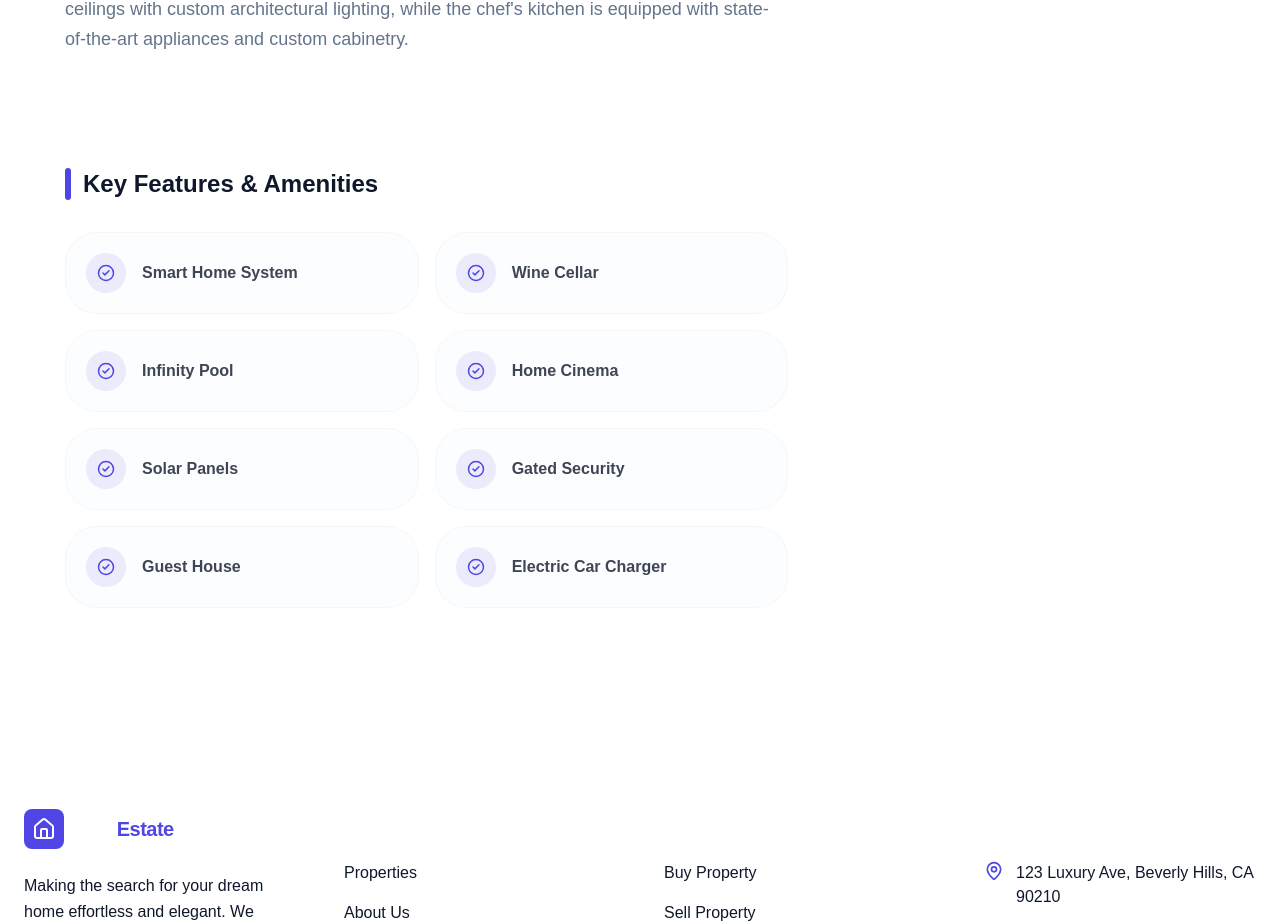
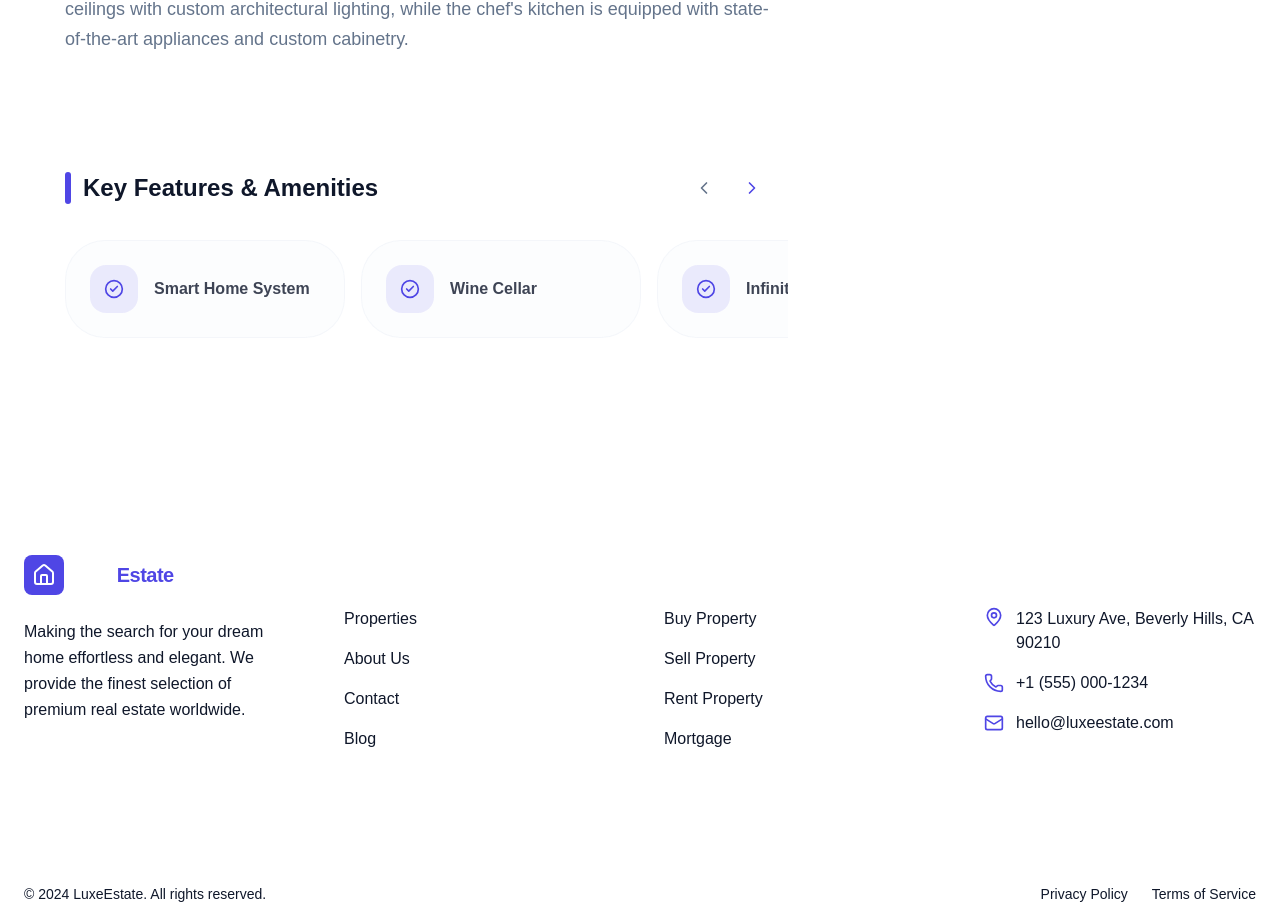
Before and after one commit to ankushsingh003/Real-Estate, a React app in the folder frontend/: page /property/1 in a window 1280 px wide. Shown: the part 1593-2517 px from the top of the page. Built offline with nearby package versions, Linux system fonts and the light colour scheme; the HTML template or start-up script is replaced by a standard one.

Commit message:
feat: Implement functional horizontal amenities slider with smooth-scrolling navigation

```diff
--- a/frontend/src/index.css
+++ b/frontend/src/index.css
@@ -69,4 +69,12 @@
   .text-balance {
     text-wrap: balance;
   }
+
+  .scrollbar-hide::-webkit-scrollbar {
+    display: none;
+  }
+  .scrollbar-hide {
+    -ms-overflow-style: none;
+    scrollbar-width: none;
+  }
 }
--- a/frontend/src/pages/PropertyDetails.jsx
+++ b/frontend/src/pages/PropertyDetails.jsx
@@ -151,22 +151,47 @@ const PropertyDetails = () => {
                 </p>
               </div>
 
-              <div className="glass p-10 rounded-[2.5rem] space-y-8">
-                <h2 className="text-2xl font-bold flex items-center gap-3">
-                  <div className="w-1.5 h-8 bg-primary rounded-full"></div>
-                  Key Features & Amenities
-                </h2>
-                <div className="grid grid-cols-1 md:grid-cols-2 gap-4">
+              <div className="glass p-10 rounded-[2.5rem] space-y-8 overflow-hidden">
+                <div className="flex flex-between items-center pr-4">
+                  <h2 className="text-2xl font-bold flex items-center gap-3">
+                    <div className="w-1.5 h-8 bg-primary rounded-full"></div>
+                    Key Features & Amenities
+                  </h2>
+                  <div className="flex gap-2">
+                    <button
+                      onClick={() => {
+                        const slider = document.getElementById('amenities-slider');
+                        slider.scrollBy({ left: -300, behavior: 'smooth' });
+                      }}
+                      className="w-10 h-10 rounded-full border border-border flex-center text-muted-foreground hover:border-primary hover:text-primary transition-all active:scale-90"
+                    >
+                      <ChevronLeft size={20} />
+                    </button>
+                    <button
+                      onClick={() => {
+                        const slider = document.getElementById('amenities-slider');
+                        slider.scrollBy({ left: 300, behavior: 'smooth' });
+                      }}
+                      className="w-10 h-10 rounded-full border border-primary/30 flex-center text-primary hover:bg-primary hover:text-white transition-all active:scale-90"
+                    >
+                      <ChevronRight size={20} />
+                    </button>
+                  </div>
+                </div>
+
+                <div id="amenities-slider" className="flex gap-4 overflow-x-auto pb-4 pr-10 scrollbar-hide snap-x scroll-smooth">
                   {property.features.map(feature => (
-                    <div key={feature} className="flex items-center gap-4 p-5 bg-muted/20 border border-border/30 rounded-[2rem] hover:bg-white hover:border-primary/20 transition-all group">
-                      <div className="w-10 h-10 rounded-full bg-primary/10 flex-center text-primary group-hover:bg-primary group-hover:text-white transition-all">
-                        <CheckCircle2 size={18} />
+                    <div key={feature} className="flex-none w-[280px] flex items-center gap-4 p-6 bg-muted/20 border border-border/30 rounded-[2.5rem] hover:bg-white hover:border-primary/20 hover:shadow-xl transition-all group snap-start">
+                      <div className="w-12 h-12 rounded-2xl bg-primary/10 flex-center text-primary group-hover:bg-primary group-hover:text-white transition-all duration-500">
+                        <CheckCircle2 size={20} />
                       </div>
-                      <span className="font-semibold text-foreground/80">{feature}</span>
+                      <span className="font-bold text-foreground/80">{feature}</span>
                     </div>
                   ))}
                 </div>
               </div>
+
+
             </div>
 
           </div>
```
